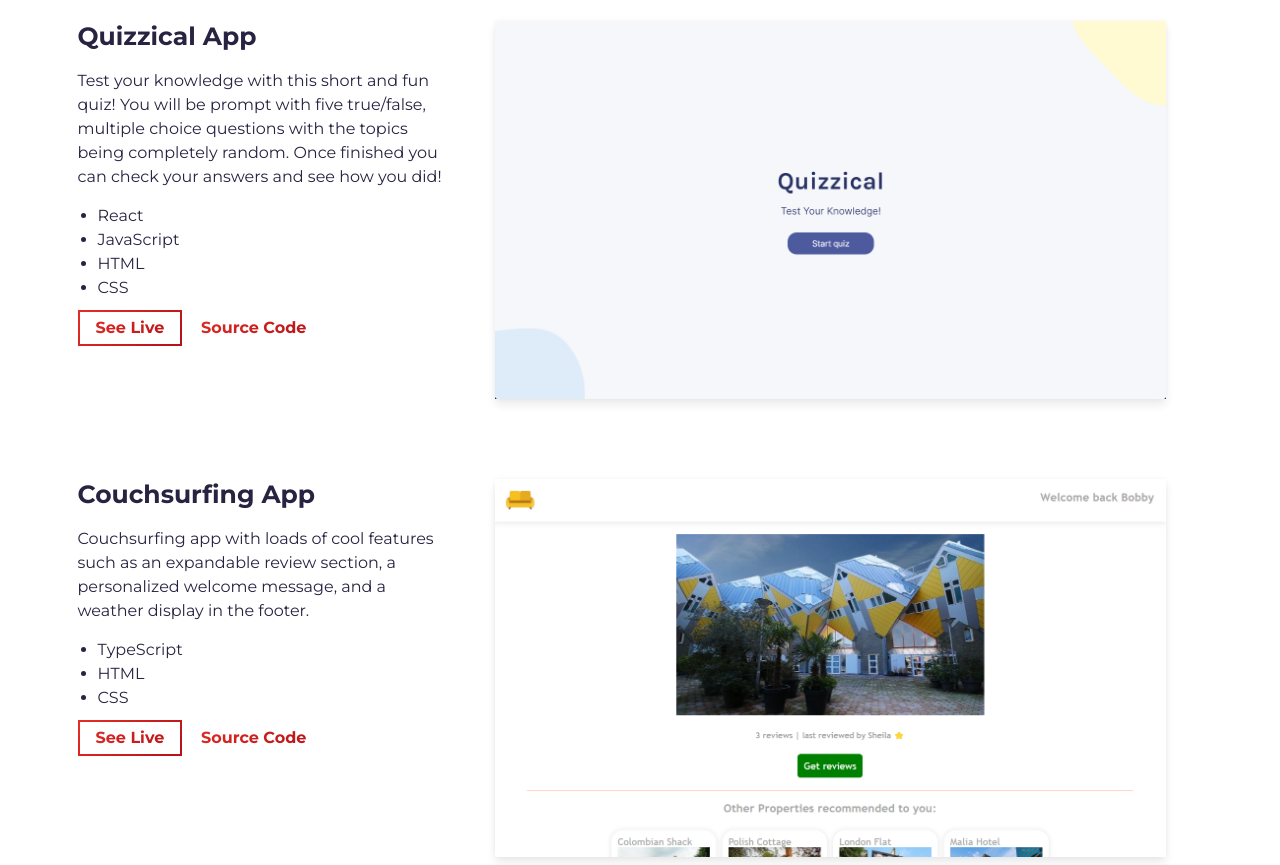
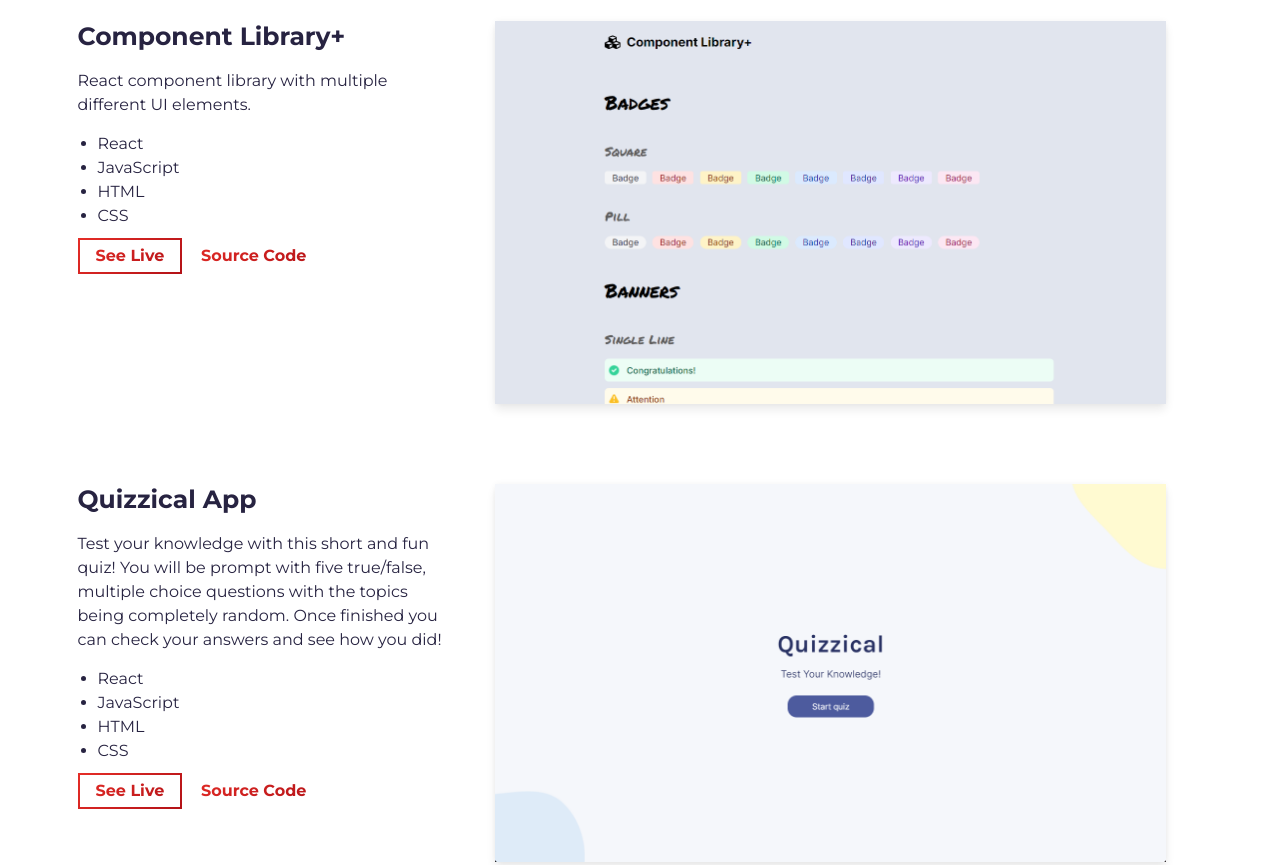
Before and after one commit to Cory117/portfolio, a website built with Parcel: page src/index.html in a window 1280 px wide. Shown: the part 2680-3545 px from the top of the page. Built offline with nearby package versions, Linux system fonts and the light colour scheme.

Commit message:
added project

```diff
--- a/src/index.html
+++ b/src/index.html
@@ -215,6 +215,62 @@
           <div class="row">
             <div class="col-lg-4 col-sm-12">
               <div class="project-wrapper__text load-hidden">
+                <h3 class="project-wrapper__text-title">Component Library+</h3>
+                <div>
+                  <p class="mb-4">
+                    React component library with multiple different UI elements.
+                    <ul>
+                      <li>React</li>
+                      <li>JavaScript</li>
+                      <li>HTML</li>
+                      <li>CSS</li>
+                    </ul>
+                  </p>
+                </div>
+                <a
+                  rel="noreferrer"
+                  target="_blank"
+                  class="cta-btn cta-btn--hero"
+                  href="https://component-library-plus.netlify.app/"
+                >
+                  See Live
+                </a>
+                <a
+                  rel="noreferrer"
+                  target="_blank"
+                  class="cta-btn text-color-main"
+                  href="https://github.com/Cory117/component-library-plus"
+                >
+                  Source Code
+                </a>
+              </div>
+            </div>
+            <div class="col-lg-8 col-sm-12">
+              <div class="project-wrapper__image load-hidden">
+                <a rel="noreferrer" href="https://component-library-plus.netlify.app/" target="_blank">
+                  <div
+                    data-tilt
+                    data-tilt-max="4"
+                    data-tilt-glare="true"
+                    data-tilt-max-glare="0.5"
+                    class="thumbnail rounded js-tilt"
+                  >
+                    <img
+                      alt="Project Image"
+                      class="img-fluid"
+                      src="assets/component_library.png"
+                    />
+                  </div>
+                </a>
+              </div>
+            </div>
+          </div>
+          <!-- /END Project -->
+
+          <!-- Project Four -->
+          <div class="row">
+            <div class="col-lg-4 col-sm-12">
+              <div class="project-wrapper__text load-hidden">
                 <h3 class="project-wrapper__text-title">Quizzical App</h3>
                 <div>
                   <p class="mb-4">
@@ -267,7 +323,7 @@
           </div>
           <!-- /END Project -->
 
-          <!-- Project Four -->
+          <!-- Project Five -->
           <div class="row">
             <div class="col-lg-4 col-sm-12">
               <div class="project-wrapper__text load-hidden">
@@ -322,7 +378,7 @@
           </div>
           <!-- /END Project -->
 
-          <!-- Project Five -->
+          <!-- Project Six -->
           <div class="row">
             <div class="col-lg-4 col-sm-12">
               <div class="project-wrapper__text load-hidden">
```
Also changed, not shown: src/assets/component_library.png (added).
